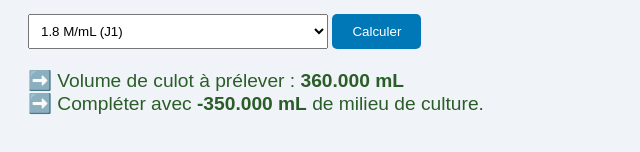
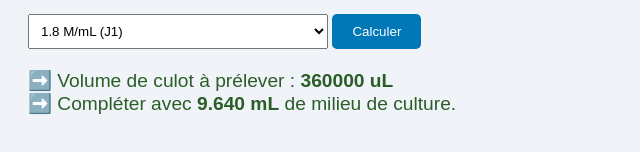
Before and after one commit to Mahakoud/oh_dilution, a plain HTML site: page index.html in a window 1280 px wide. Both pictures are taken after typing "5" into the empty fields and a click on the button "Calculer". Shown: the part 336-488 px from the top of the page, without its empty margins (0-640 px from the left). Drawn offline with Linux system fonts and the light colour scheme.

Commit message:
Update index.html

```diff
--- a/index.html
+++ b/index.html
@@ -54,8 +54,8 @@
       const volumeCulot = (concFinale * volumeFinal) / concInitiale;
 
       document.getElementById("resultat").innerHTML =
-        `➡️ Volume de culot à prélever : <strong>${volumeCulot.toFixed(3)} mL</strong><br>` +
-        `➡️ Compléter avec <strong>${(volumeFinal - volumeCulot).toFixed(3)} mL</strong> de milieu de culture.`;
+        `➡️ Volume de culot à prélever : <strong>${volumeCulot.toFixed(3)*1000} uL</strong><br>` +
+        `➡️ Compléter avec <strong>${(volumeFinal - volumeCulot/1000).toFixed(3)} mL</strong> de milieu de culture.`;
     }
   </script>
 
```
